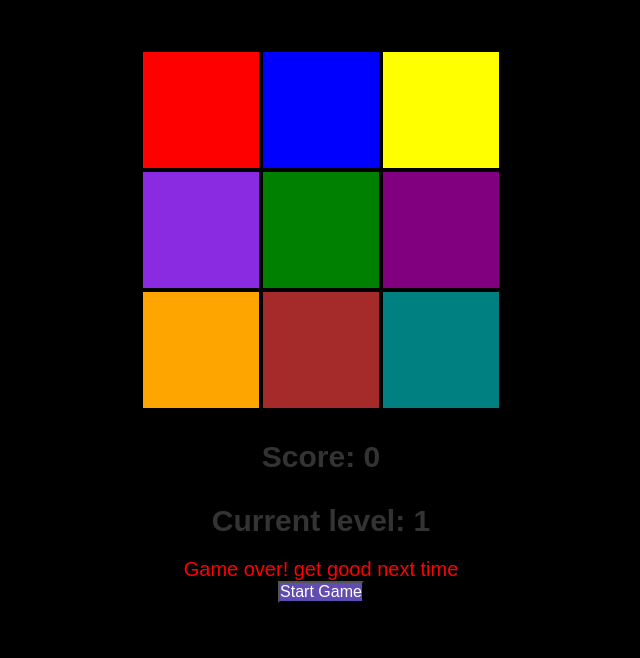
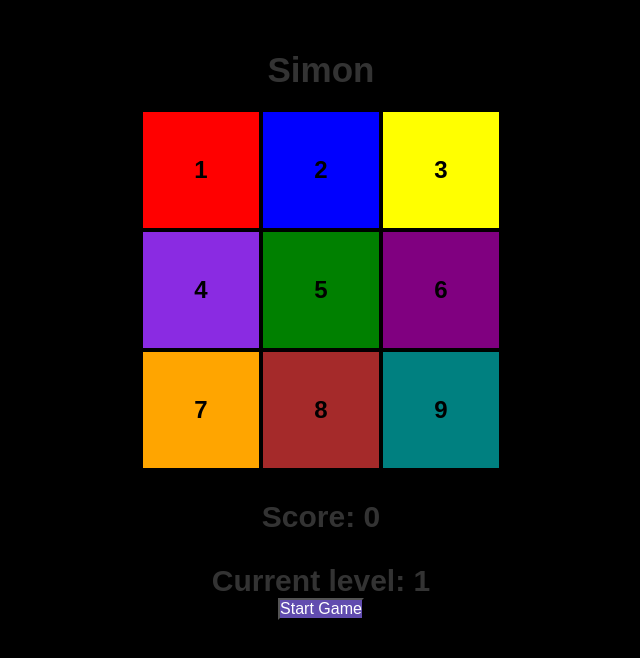
Before and after one commit to ayousef27/simon-game, a plain HTML site: page index.html in a window 1280 px wide. Shown: the whole page, without its empty margins (319-959 px from the left). Drawn offline with Linux system fonts and the light colour scheme.

Commit message:
simon-game

```diff
--- a/index.html
+++ b/index.html
@@ -8,17 +8,19 @@
     <title>Simon</title>
   </head>
   <body>
+    <h1>Simon</h1>
+    <div>
       <div class="storage">
         <div class="game-container">
-        <div id="square1" class="square"></div>
-        <div id="square2" class="square"></div>
-        <div id="square3" class="square"></div>
-        <div id="square4" class="square"></div>
-        <div id="square5" class="square"></div>
-        <div id="square6" class="square"></div>
-        <div id="square7" class="square"></div>
-        <div id="square8" class="square"></div>
-        <div id="square9" class="square"></div>
+          <div id="square1" class="square"><span class="num">1</span></div>
+          <div id="square2" class="square"><span class="num">2</span></div>
+          <div id="square3" class="square"><span class="num">3</span></div>
+          <div id="square4" class="square"><span class="num">4</span></div>
+          <div id="square5" class="square"><span class="num">5</span></div>
+          <div id="square6" class="square"><span class="num">6</span></div>
+          <div id="square7" class="square"><span class="num">7</span></div>
+          <div id="square8" class="square"><span class="num">8</span></div>
+          <div id="square9" class="square"><span class="num">9</span></div>
         </div>
         <div class="message"></div>
         <div id="show-score">
@@ -27,11 +29,10 @@
         <div id="show-level">
           <p>Current level: <span id="level">1</span></p>
         </div>
-      <div id="game-over-message">
-        <p>Game over! get good next time</p>
+        <div id="game-over-message">Game Over get good</div>
       </div>
-
       <button id="start-button">Start Game</button>
+      <button id="restart">Restart Game</button>
     </div>
   </body>
 </html>
--- a/script.js
+++ b/script.js
@@ -34,6 +34,7 @@ const startNewGame = () => {
   gameOver = false
   document.getElementById('game-over-message').style.display = 'none'
   document.getElementById('start-button').style.display = 'none'
+  document.getElementById('restart').style.display = 'none'
 
   console.log('Game started. Level:', currentLevel)
   generateRandomSquare()
@@ -85,9 +86,16 @@ const getPlayerInput = () => {
 // handleSquareCLick This function will be triggered when the player clicks a square
 const handleSquareClick = (event) => {
   if (!gameOver) {
+    const square = event.target
     const index = parseInt(event.target.id.replace('square', '')) - 1
     playerInput.push(index)
     console.log('Player input:', playerInput)
+    const orgColor = square.style.backgroundColor
+    square.style.backgroundColor = 'white'
+    setTimeout(() => {
+      square.style.backgroundColor = orgColor
+    }, 300)
+
     checkPlayerInput()
   }
 }
@@ -101,7 +109,9 @@ const checkPlayerInput = () => {
     if (playerInput[i] !== sequence[i]) {
       gameOver = true
       console.log('Game Over! Mismatch at index', i)
-      document.getElementById(game - over - message).style.display = 'block'
+      document.getElementById('game-over-message').style.display = 'block'
+      document.getElementById('restart').style.display = 'inline-block'
+
       return
     }
   }
@@ -127,6 +137,10 @@ const updateScore = () => {
 const updateLevel = () => {
   document.getElementById('level').textContent = currentLevel
 }
+document.getElementById('restart').addEventListener('click', () => {
+  startNewGame()
+  document.getElementById('start-button').style.display = 'none'
+})
 document.getElementById('start-button').addEventListener('click', () => {
   startNewGame()
 })
--- a/style.css
+++ b/style.css
@@ -4,9 +4,16 @@
   box-sizing: border-box;
   background-color: black;
 }
+h1 {
+  color: #333;
+  font-family: sans-serif;
+  font-weight: bold;
+  font-size: 35px;
+  margin-bottom: 20px;
+}
 body {
   text-align: center;
-  background-color: lightgray;
+
   font-family: sans-serif;
   margin-top: 50px;
 }
@@ -16,6 +23,7 @@ body {
   align-items: center;
 }
 .square {
+  position: relative;
   height: 120px;
   width: 120px;
   border: 2px solid black;
@@ -23,7 +31,12 @@ body {
   transition: opacity 0.5s ease;
   pointer-events: auto;
   cursor: pointer;
+  display: flex;
+  align-items: center;
+  justify-content: center;
+  background-color: transparent;
 }
+
 .game-container {
   display: grid;
   grid-template-columns: repeat(3, 120px);
@@ -95,4 +108,24 @@ body {
   text-align: center;
   color: red;
   font-size: 20px;
+  display: none;
 }
+
+.num {
+  position: absolute;
+  font-size: 24px;
+  font-weight: bold;
+  color: black;
+  z-index: 10;
+  background-color: transparent;
+}
+
+#restart {
+  display: none;
+  color: white;
+  font-size: 16px;
+  padding: 10px 20px;
+  border: none;
+  cursor: pointer;
+  margin-top: 20px;
+}
```
Lines whose indentation alone changed are shown as unchanged.
